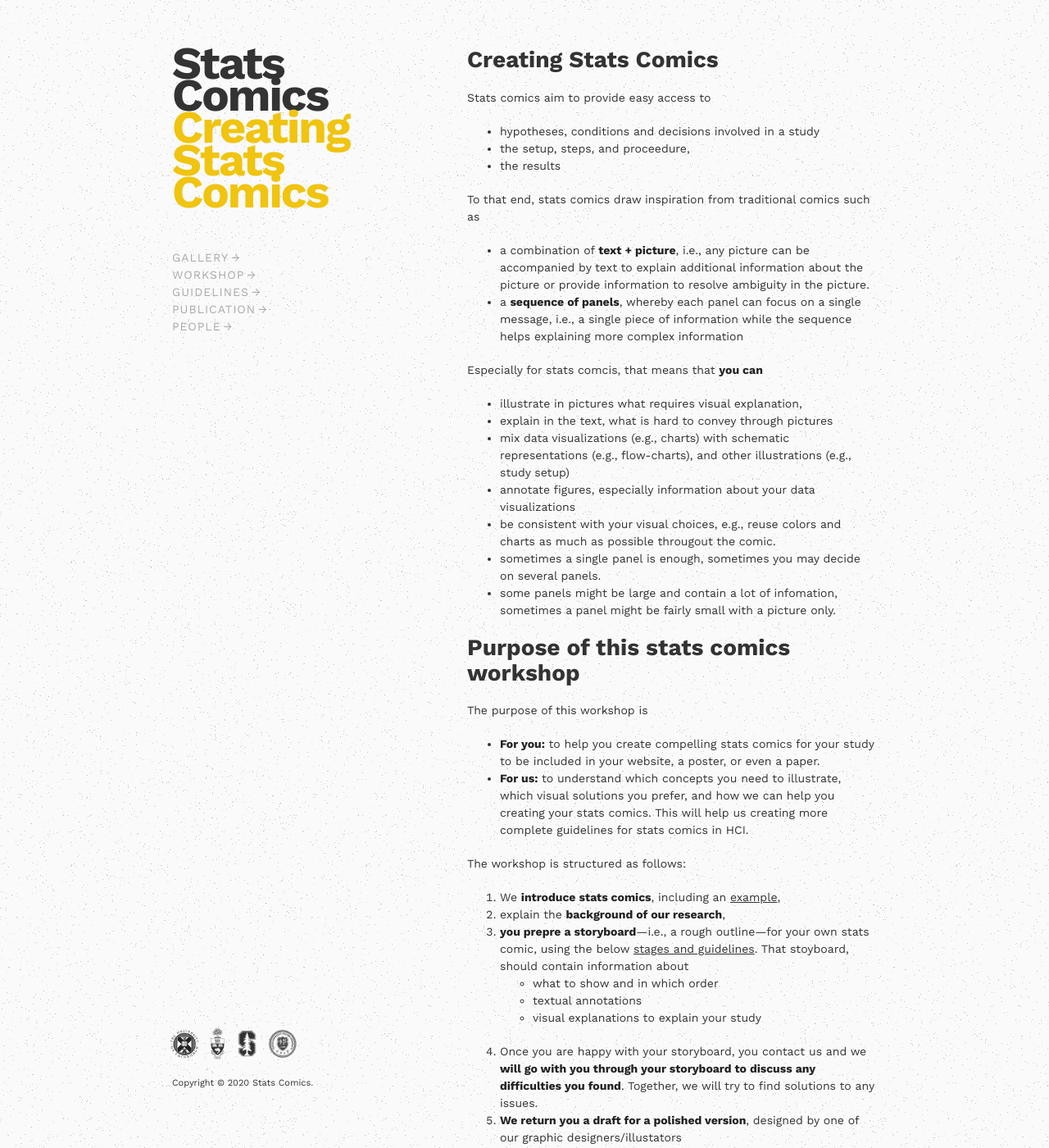
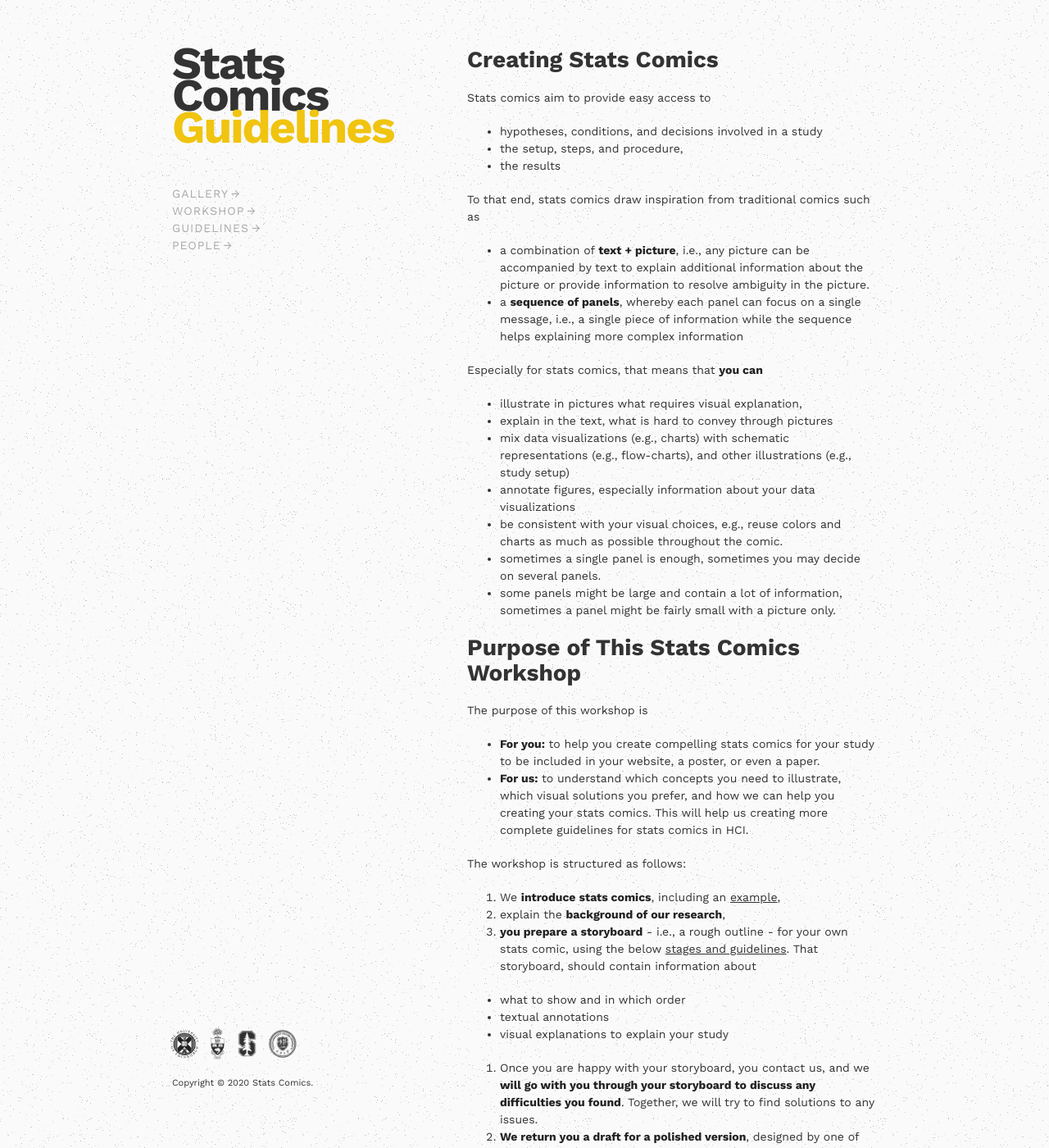
Before and after one commit to statscomics/statscomics.github.io, a Jekyll site: the page built from guidelines.md, in a window 1280 px wide and 1400 px high. Shown: the whole window at 82% size. Built offline with Jekyll 4.4.1, drawn with Linux system fonts in a browser that asks for light colours; our own code applies the rules of GitHub Pages for plain Markdown files; a script that is not in the unit is left out; some of the changed text lies outside the part shown.

Commit message:
edit-and-minor-fixes

```diff
--- /dev/null
+++ b/_layouts/default.html
@@ -0,0 +1,5 @@
+---
+layout: page
+---
+
+{{ content }}
--- a/_layouts/page.html
+++ b/_layouts/page.html
@@ -23,7 +23,7 @@
           <a class="single-nav" href="gallery.html">Gallery</a>
           <a class="single-nav" href="workshop.html">Workshop</a>
           <a class="single-nav" href="guidelines.html">Guidelines</a>
-          <a class="single-nav" href="publication.html">Publication</a>
+          <a none class="single-nav" href="publication.html">Publication</a>
           <a class="single-nav" href="people.html">People</a>
         </div>
 
--- a/_layouts/showcase.html
+++ b/_layouts/showcase.html
@@ -30,7 +30,7 @@
             <a class="single-nav" href="gallery.html">Gallery</a>
             <a class="single-nav" href="guidelines.html">Guidelines</a>
             <a class="single-nav" href="workshop.html">Workshop</a>
-            <a class="single-nav" href="publication.html">Publication</a>
+            <a none class="single-nav" href="publication.html">Publication</a>
             <a class="single-nav" href="people.html">People</a>
           </div>
         </div>
--- a/assets/css/style.scss
+++ b/assets/css/style.scss
@@ -41,6 +41,10 @@ a:hover {
 
 *::selection {
   background-color: $primary-highlight;
+}
+
+[none] {
+  display: none !important;
 }
 
 /*
--- a/guidelines.md
+++ b/guidelines.md
@@ -1,70 +1,89 @@
+---
+layout: default
+title: Guidelines
+---
+
+<!-- prettier-ignore-start -->
+
 # Creating Stats Comics
 
 Stats comics aim to provide easy access to
-* hypotheses, conditions and decisions involved in a study
-* the setup, steps, and proceedure,
+
+* hypotheses, conditions, and decisions involved in a study
+* the setup, steps, and procedure,
 * the results
 
 To that end, stats comics draw inspiration from traditional comics such as
+
 * a combination of __text + picture__, i.e., any picture can be accompanied by text to explain additional information about the picture or provide information to resolve ambiguity in the picture.
 * a __sequence of panels__, whereby each panel can focus on a single message, i.e., a single piece of information while the sequence helps explaining more complex information
 
-Especially for stats comcis, that means that __you can__
+Especially for stats comics, that means that __you can__
+
 * illustrate in pictures what requires visual explanation,
 * explain in the text, what is hard to convey through pictures
 * mix data visualizations (e.g., charts) with schematic representations (e.g., flow-charts), and other illustrations (e.g., study setup)
 * annotate figures, especially information about your data visualizations
-* be consistent with your visual choices, e.g., reuse colors and charts as much as possible througout the comic.
+* be consistent with your visual choices, e.g., reuse colors and charts as much as possible throughout the comic.
 * sometimes a single panel is enough, sometimes you may decide on several panels.
-* some panels might be large and contain a lot of infomation, sometimes a panel might be fairly small with a picture only.
+* some panels might be large and contain a lot of information, sometimes a panel might be fairly small with a picture only.
 
-# Purpose of this stats comics workshop
+# Purpose of This Stats Comics Workshop
 
 The purpose of this workshop is
+
 * __For you:__ to help you create compelling stats comics for your study to be included in your website, a poster, or even a paper.
 * __For us:__ to understand which concepts you need to illustrate, which visual solutions you prefer, and how we can help you creating your stats comics. This will help us creating more complete guidelines for stats comics in HCI.
 
 The workshop is structured as follows:
+
 1. We __introduce stats comics__, including an [example](examples.html),
 2. explain the __background of our research__,
-3. __you prepre a storyboard__---i.e., a rough outline---for your own stats comic, using the below [stages and guidelines](#stats-comics-stages). That stoyboard, should contain information about
-  * what to show and in which order
-  * textual annotations
-  * visual explanations to explain your study
-4. Once you are happy with your storyboard, you contact us and we __will go with you through your storyboard to discuss any  difficulties you found__. Together, we will try to find solutions to any issues.
-5. __We return you a draft for a polished version__, designed by one of our graphic designers/illustators
-6. __you provide feedback__ for a last polishing.
+3. __you prepare a storyboard__ - i.e., a rough outline - for your own stats comic, using the below [stages and guidelines](#stats-comics-stages). That storyboard, should contain information about
 
-More information about the study and is ethics procedure can be [found here](workshop.html). For any question, please contact [Zezhong Wang](mailto:zezhong.wang@ed.ac.uk).
+* what to show and in which order
+* textual annotations
+* visual explanations to explain your study
 
-# Stats comics stages
+4. Once you are happy with your storyboard, you contact us, and we __will go with you through your storyboard to discuss any difficulties you found__. Together, we will try to find solutions to any issues.
+5. __We return you a draft for a polished version__, designed by one of our graphic designers/illustrators
+6. __you provide feedback__ for the last polishing.
+
+More information about the study and the ethics procedure can be [found here](workshop.html). For any questions, please contact [Zezhong Wang](mailto:zezhong.wang@ed.ac.uk).
+
+# Stats Comics Stages
 
 This section guides you through creating a stats comic for your own study.
 
 Keep in mind the following:
-* __you may not need to illustrate each stage in your study__. The below list is extensive to capture as many parts of a study as possible. You chose the stages that are most important and can benefit you study most.
-* the list gives examples of what to report. __The list may be incomplete__ and we are interested in which stages and informtion _your_ study requires to show.
 
-_We do not give visual examples to not bias your decisions. We are interested which visual solutions you find to report your study. __There is no right or wrong__ as we want to __work and discuss with you__ to the find the best possible representation for your study._
+* __you may not need to illustrate each stage in your study__. The below list is extensive to capture as many parts of a study as possible. You chose the stages that are most important and can benefit your study most.
+* the list gives examples of what to report. __The list may be incomplete__, and we are interested in which stages and information _your_ study requires to show.
 
-## Part I: Setup & Proceedure
+_We do not give visual examples to not bias your decisions. We are interested in which visual solutions you find to report your study. __There is no right or wrong__ as we want to __work and discuss with you__ to find the best possible representation for your study._
 
-* [1. Context and Motivation](#context-and-motivation)
-* [2. Conditions](#conditions)
-* _to be completed..._
+## Part I: Setup & Procedure
+
+1. [Context and Motivation](#context-and-motivation)
+2. [Conditions](#conditions)
+3. _to be completed..._
 
 ### 1. Context and Motivation
+
 The objective of this stage is to introduce the context and problem to your audience and provide background knowledge for the audience to understand your research. This includes
+
 * The problem you're studying
 * the domain
 * important terms and concepts, and
 * Any other background information you consider necessary
 
-The context might be best introduced with conventional and schematic drawings, rather than data visualiztions.
+The context might be best introduced with conventional and schematic drawings, rather than data visualizations.
 
 ### 2. Conditions
+
 Explain the conditions you are testing in your study.
 This should include
+
 * any baseline technique(s),
 * features to be evaluated,
 * materials or devices involved in the study.
@@ -72,53 +91,70 @@ This should include
 Similar to Context and Motivation, conditions could be illustrated with conventional drawings such as schematic representations.
 
 ### 3. Hypotheses
-Explain the hypotheses of your study. For predicting effect sizes and quantitative results, for example, you could use data visualizations as you would use to report your results. It is important to highlight any difference or values you predict in your hypotheses. You may decide to place the hypotheses before the condition if that works better.
+
+Explain the hypotheses of your study. For predicting effect sizes and quantitative results, for example, you could use data visualizations as you would use to report your results. It is important to highlight any differences or values you predict in your hypotheses. You may decide to place the hypotheses before the condition if that works better.
 
 ### 4. Tasks
+
 Tasks are designed activities for participants in the study to measure the performance with different conditions. Illustrating tasks may include
+
 * What do participants see or work with during each task?
 * What do participants have to do in each task, e.g., interactions or other actions?
 * Which steps are they going through?
 
 ### 5. Data Samples & study materials
+
 Data samples are selected or generated examples to be used in the study. The samples should reflect
+
 * representative examples of samples,
-* parameters and factors that influenced the eventual generation of samples (e.g., size, difficulty, ..)
+* parameters and factors that influenced the eventual generation of samples (e.g., size, difficulty, ...)
 * generation methods, if appropriate.
 
 ### 6. Power Analysis
-Power can be calculated and reported for an experiment to comment on the confidence one might have in the conclusions drawn from the results of the study.  It can be used as a tool to estimate the number of observations or sample size required in order to detect an effect in an experiment.
+
+Power can be calculated and reported for an experiment to comment on the confidence one might have in the conclusions drawn from the results of the study. It can be used as a tool to estimate the number of observations or sample size required in order to detect an effect in an experiment.
 
 ### 7. Study Setup
+
 The study setup gives an overview of the study process and logic. It can include
-* an explanation of the study environment (e.g., in lab, in-the-wild, crowd-sourced, specific devices, interviews, ...);
+
+* an explanation of the study environment (e.g., in lab, in-the-wild, crowd-sourced, specific devices, interviews, ...)
 * participants and specific selection criteria
 * the sequence of steps involved in the setup (e.g., instructions, training, repetitions, questionnaires, ...)
-* important information about each state (e.g., length of each stage,); sample and task assignment (e.g., by randomization plot).
+* important information about each state (e.g., length of each stage); sample and task assignment (e.g., by randomization plot)
 * randomization
 
+### 8. Dependent Variables and Data Collection
 
-### 8. Dependent variables and data collection
 This stage should report
-* What data has been collected (e.g., error, task-completion time, subjective feedback, counting mouse clicks, eye-tracking...)
-* how data has been collected or calculated (e.g., which stages of the study were timed, how was task-accuracy calculated, how was eye-tracking analyzed, how were interview replied coded, ... )
+
+* What data has been collected (e.g., error, task-completion time, subjective feedback, counting mouse clicks, eye-tracking, ...)
+* how data has been collected or calculated (e.g., which stages of the study were timed, how was task-accuracy calculated, how was eye-tracking analyzed, how were interview replied coded, ...)
 
 ## Part II: Result Analysis
 
 ### 9. Data Transformations and Checks
+
 This stage presents the transformations and checks for the data, performed before the result analysis and any significant tests or regressions. This stage includes explaining
+
 * data transformations (e.g., log-transform, ...)
 * outlier removals and winsorizing
 * checking for normal distributions
 
 ### 10. Results Presentation
+
 The result presentation is an essential stage of the entire report. Although it can be shown in different levels of detail, it may use one chart to summarize a result, while the visualization may require some explanation to highlight
-* reordering bars to be compared side by side on a barchart
-* show significant differences between conditions (e.g., which differences did you find, how strong were they, which differences were significant, ... )
+
+* reordering bars to be compared side by side on a bar chart
+* show significant differences between conditions (e.g., which differences did you find, how strong were they, which differences were significant, ...)
 * Show other findings such as trends, extreme values, distributions, showing outliers,
 * You can provide different views onto the same chart (e.g., provide overview and detail, or show the same chart twice with different annotations). Furthermore, it may discuss how results reflect different conditions by referring to the data samples.
 
-### 11. Hypotheses proof
+### 11. Hypotheses Proof
+
 This stage presents the conclusion by contrasting hypotheses, as stated in the beginning, with the result of the study. You may show
+
 * How do your hypotheses compare with your results?
-* which hypotheses can be accepted and which have to be rejected?
+* Which hypotheses can be accepted and which have to be rejected?
+
+<!-- prettier-ignore-end -->
```
Also changed, not shown: people.md (+0 -16 lines).
